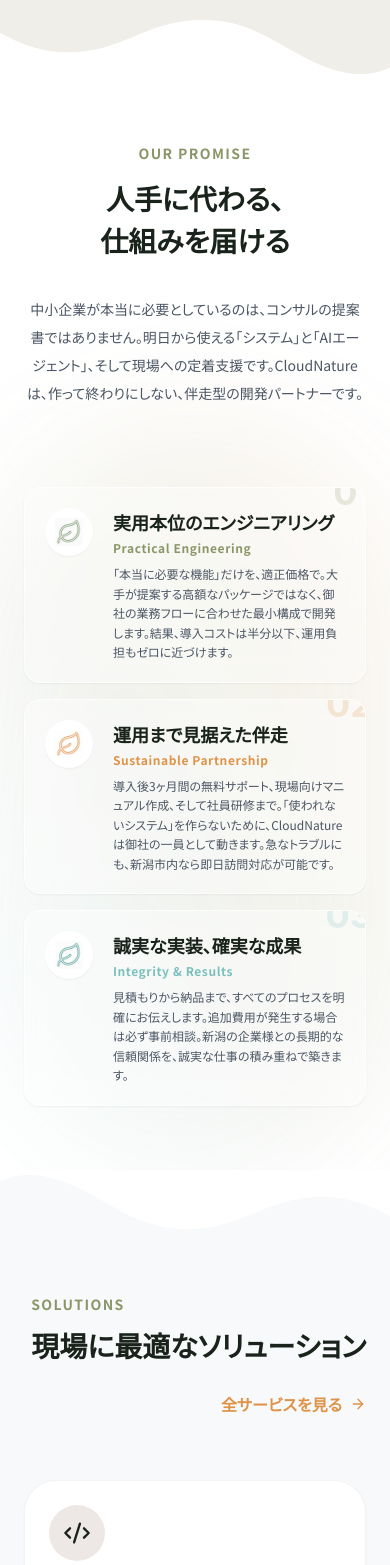
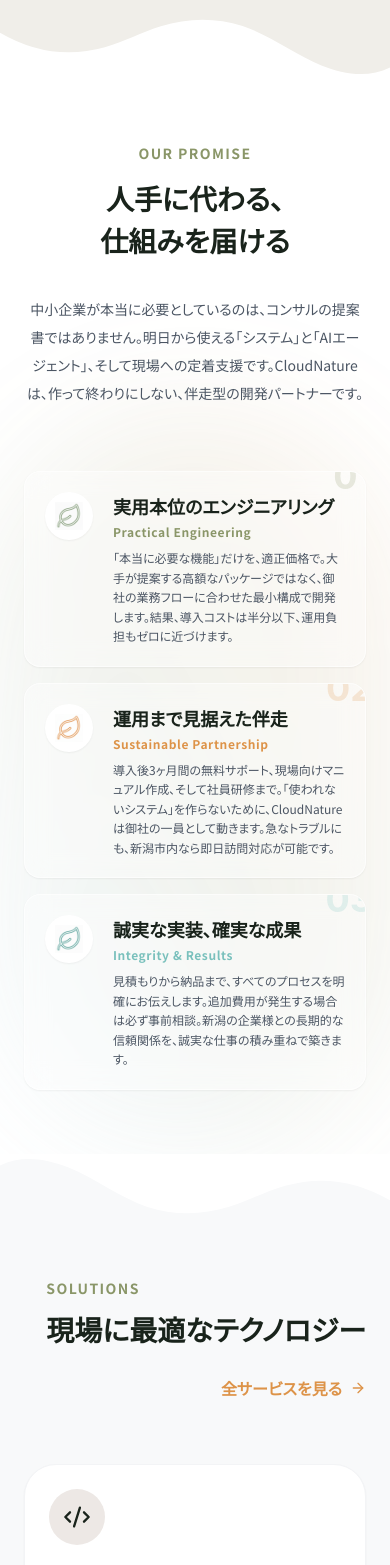
Before and after one commit to kohei0125/CloudNature, a Next.js app: page / in a window 390 px wide. Shown: the part 867-2432 px from the top of the page. Built offline with nearby package versions, Linux system fonts and the light colour scheme.

Commit message:
style: MissionSectionコンポーネントのグリッドギャップを調整

```diff
--- a/components/home/MissionSection.tsx
+++ b/components/home/MissionSection.tsx
@@ -5,7 +5,7 @@ const MissionSection = () => {
   return (
     <section className="py-16 md:py-24 bg-white relative texture-grain overflow-hidden">
       <div className="container mx-auto px-6">
-        <div className="grid md:grid-cols-2 gap-12 lg:gap-20 items-center">
+        <div className="grid md:grid-cols-2 gap-8 lg:gap-20 items-center">
           {/* Left Column: Text */}
           <div className="text-center md:text-left z-10 relative">
             <p className="text-sm font-bold tracking-widest text-[#8A9668] mb-4">{MISSION_COPY.eyebrow}</p>
--- a/content/home.ts
+++ b/content/home.ts
@@ -54,7 +54,7 @@ export const VALUES: ValueProp[] = [
 
 export const SERVICES_SECTION = {
   eyebrow: "SOLUTIONS",
-  title: "現場に最適なソリューション",
+  title: "現場に最適なテクノロジー",
   cta: "全サービスを見る"
 };
 
```
